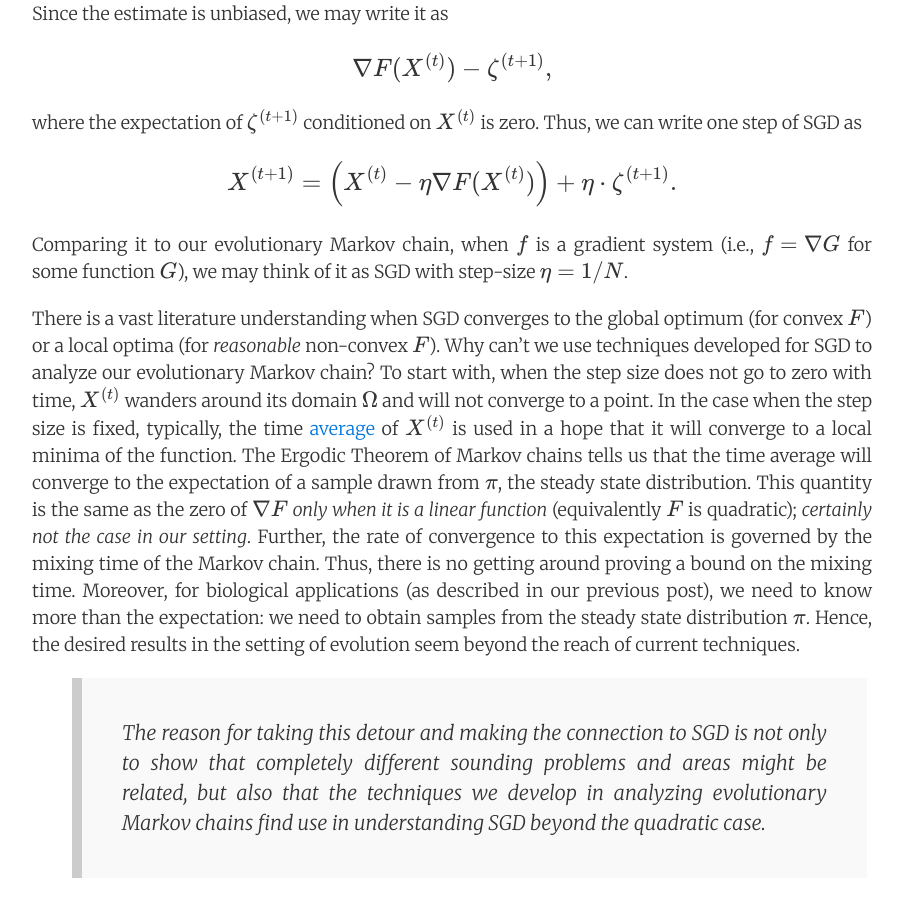
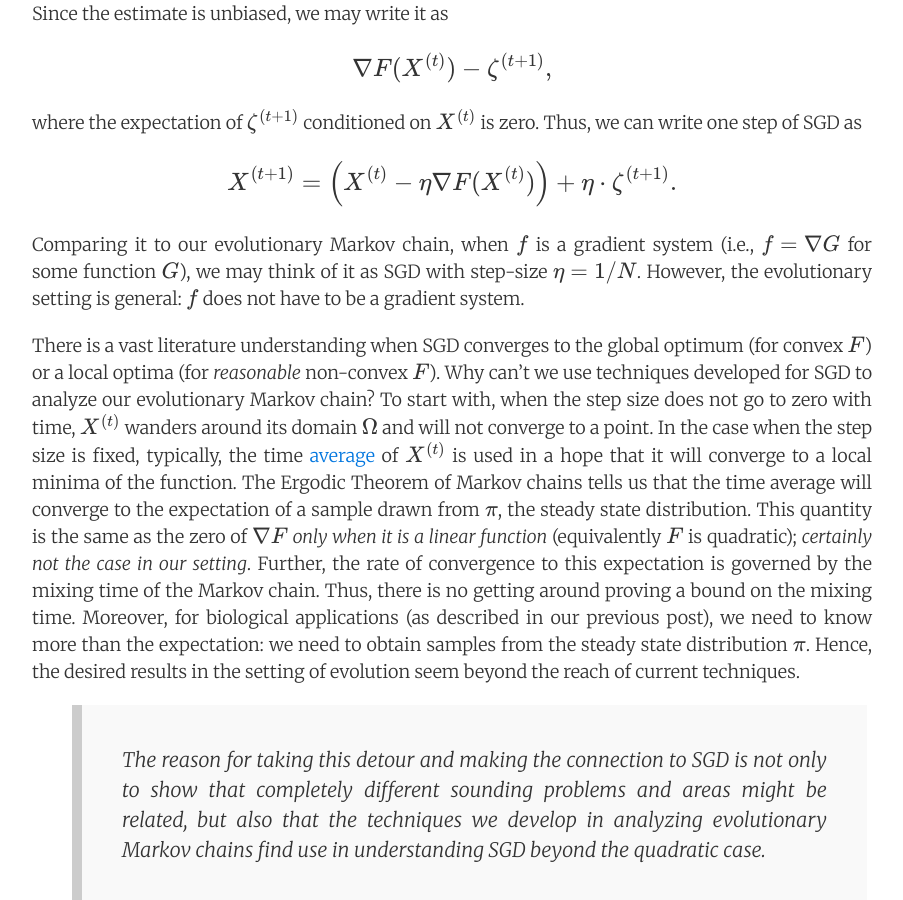
Before and after one commit to offconvex/offconvex.github.io, a Jekyll site: the page built from _posts/2016-04-04-markov-chains-dynamical-systems.md, in a window 1280 px wide and 900 px high, scrolled down 2747 px. Shown: the whole window, without its empty margins (188-1091 px from the left). Built offline with Jekyll 4.4.1, drawn with Linux system fonts in a browser that asks for light colours; nearby versions of some CDN libraries; formulas are drawn with MathJax 3; comment, search, counter and statistics services are not loaded.

Commit message:
Update 2016-04-04-markov-chains-dynamical-systems.md

```diff
--- a/_posts/2016-04-04-markov-chains-dynamical-systems.md
+++ b/_posts/2016-04-04-markov-chains-dynamical-systems.md
@@ -90,7 +90,7 @@ $$
  X^{(t+1)} = \left( X^{(t)} -\eta \nabla F(X^{(t)}) \right) +\eta \cdot  \zeta^{(t+1)}.
 $$
 
-Comparing it to our evolutionary Markov chain, when $f$ is a gradient system (i.e., $f=\nabla G$ for some function $G$), we  may think of it as SGD with  step-size $\eta=1/N$.
+Comparing it to our evolutionary Markov chain, when $f$ is a gradient system (i.e., $f=\nabla G$ for some function $G$), we  may think of it as SGD with  step-size $\eta=1/N$. However, the evolutionary setting is general: $f$ does not have to be a gradient system.
 
 There is a vast literature understanding when SGD converges to the global optimum (for convex $F$) or a local optima (for *reasonable* non-convex $F$).
 Why can't we use techniques developed for SGD  to analyze our evolutionary Markov chain?
```
Also changed, not shown: other parts of _posts/2016-04-04-markov-chains-dynamical-systems.md (+1 -1 lines).
